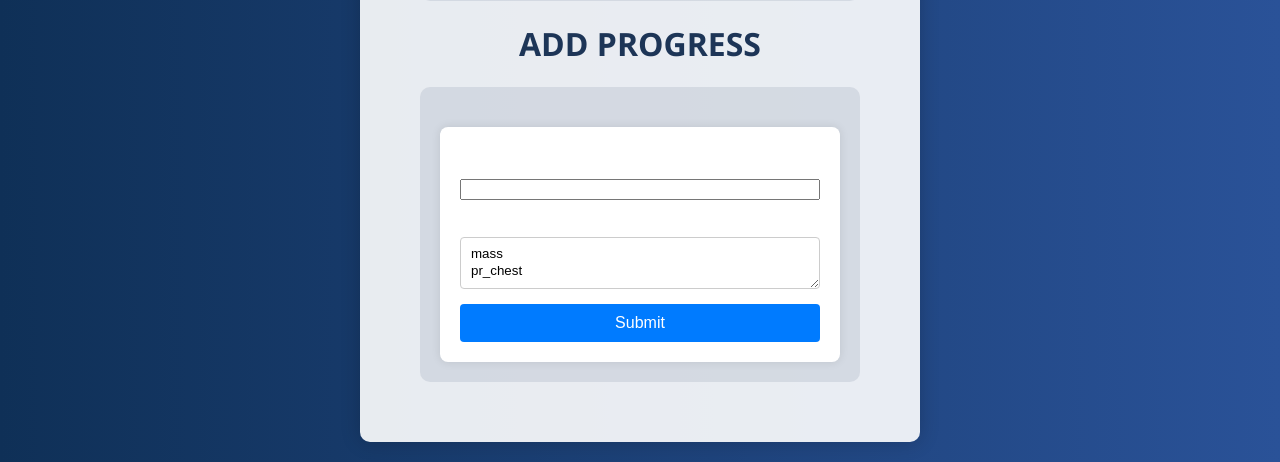
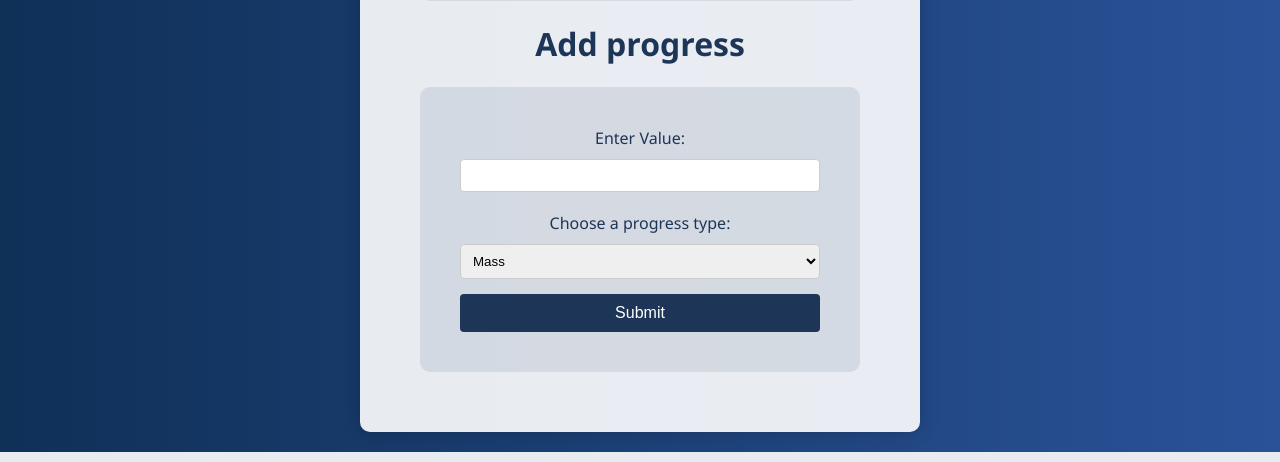
Before and after one commit to MaksHofman/kcal_counter_page, a Flask app: page /progress in a window 1280 px wide. Shown: the part 630-1092 px from the top of the page. Run offline with Flask 3, Linux system fonts and the light colour scheme; the visitor is signed in with stand-in values (Sample User, id 1).

Commit message:
Task 52a: Update progress addition css

```diff
--- a/site/static/style_progress.css
+++ b/site/static/style_progress.css
@@ -11,10 +11,7 @@
 }
 
 .form-container {
-    background-color: #ffffff;
-    padding: 20px;
-    border-radius: 8px;
-    box-shadow: 0 0 10px rgba(0, 0, 0, 0.1);
+    padding: 0 20px 20px;
 }
 
 form {
@@ -22,38 +19,48 @@
     flex-direction: column;
 }
 
+
+
 label {
-    margin-top: 10px;
+    margin-top: 20px;
+    margin-bottom: 5px;
 }
 
-input[type="text"], select {
+select, input[type="number"] {
     width: 100%;
     padding: 8px;
     margin-top: 5px;
     border: 1px solid #ccc;
     border-radius: 4px;
+    box-sizing: border-box;
 }
 
 select {
-    resize: vertical;
     max-height: 100px;
-    overflow-y: auto;
 }
 
 button {
     margin-top: 15px;
     padding: 10px;
-    background-color: #007BFF;
+    background-color: #1d3557;
     color: #fff;
     border: none;
     border-radius: 4px;
     cursor: pointer;
     font-size: 16px;
+    transition: background 0.3s ease, transform 0.3s ease;
 }
 
 button:hover {
-    background-color: #0056b3;
+    background: #457b9d;
+    transform: translateY(-1px);
 }
+
+button:active {
+    transform: translateY(0);
+    background: #2a5298;
+}
+
 /* Navbar styles */
 .navbar {
     box-sizing: border-box;
@@ -122,6 +129,10 @@
     margin-bottom: 20px;
 }
 
+label {
+    color: #1d3557;
+}
+
 /* Content styles */
 .content {
     background: transparent;
--- a/site/templates/progress.html
+++ b/site/templates/progress.html
@@ -30,26 +30,26 @@
                  <img src="static/plots_saved_to_display/{{ progress_png }}" alt="Description of image">
             </div>
         </div>
-        <h1>ADD PROGRESS</h1>
+        <h1>Add progress</h1>
         <div class="holder">
             <div class="progress-content">
-                <!-- Your stats content goes here -->
-                <p></p>
                 <div class="form-container">
                     <form action="{{ url_for('progress') }}" method="POST">
-                            <label for="infoInput">Enter Information:</label>
+                        <label for="infoInput">Enter Value:</label>
                         <input type="number" id="infoInput" name="inputNumber" required>
 
-                            <label for="selectOptions">Choose an Option:</label>
-                            <select id="selectOptions" name="selectOptions" size="2" required>
-                                <option value="mass">mass</option>
-                                <option value="pr_chest">pr_chest</option>
+                        <label for="selectOptions">Choose a progress type:</label>
+                        <select id="selectOptions" name="selectOptions" required>
+                            <option value="mass">Mass</option>
+                            <option value="pr_chest">Chest PR</option>
+                            <option value="pr_deadlift">Deadlift PR</option>
+                            <option value="pr_squat">Squat PR</option>
+                            <option value="fat_percentage">Body Fat Percentage</option>
                         </select>
 
                         <button type="submit">Submit</button>
                     </form>
                 </div>
-
             </div>
         </div>
     </div>
```
Lines whose indentation alone changed are shown as unchanged.
